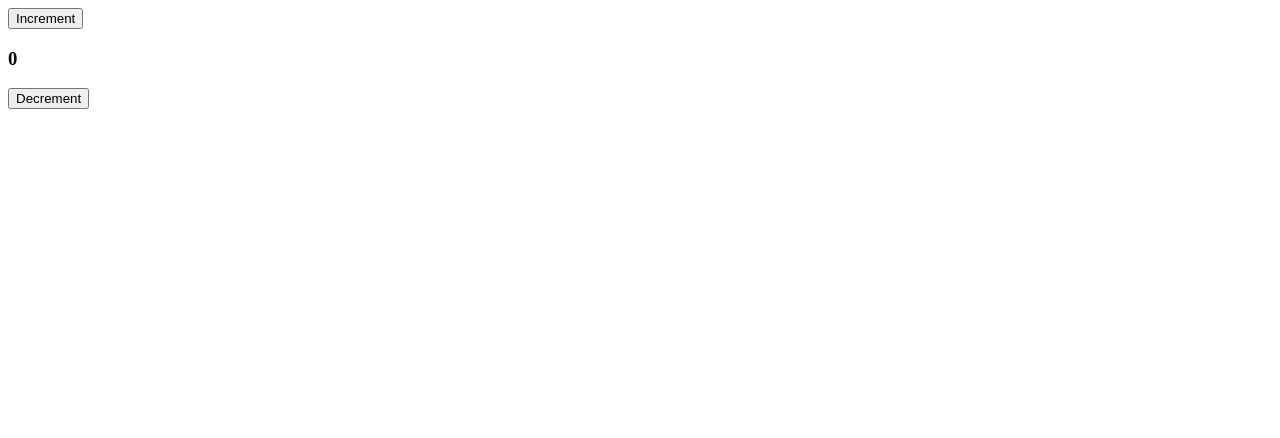
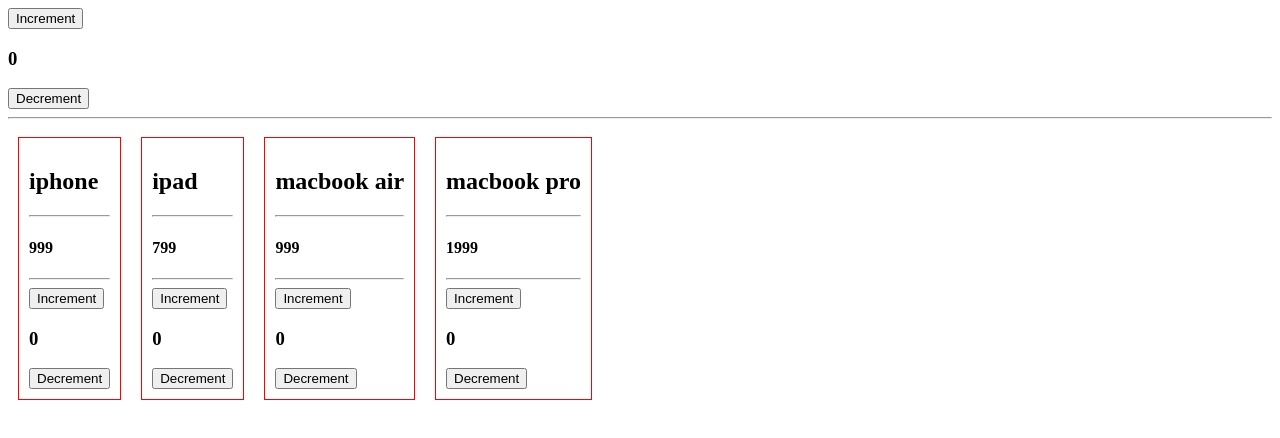
Before and after one commit to jayant4/JS_Apps, an Angular app in the folder training/AngularApps/my-angular-app1/: page / in a window 1280 px wide. Shown: the top 438 px of the page. Built offline with nearby package versions, Linux system fonts and the light colour scheme.

Commit message:
adding products  component

```diff
--- a/training/AngularApps/my-angular-app1/src/app/app.component.html
+++ b/training/AngularApps/my-angular-app1/src/app/app.component.html
@@ -1 +1,3 @@
 <counter></counter>
+<hr/>
+<products></products>
--- a/training/AngularApps/my-angular-app1/src/app/app.module.ts
+++ b/training/AngularApps/my-angular-app1/src/app/app.module.ts
@@ -3,11 +3,13 @@
 
 import { AppComponent } from './app.component';
 import { CounterComponent } from './counter.component';
+import { ProductsComponent } from './products.component';
 
 @NgModule({
   declarations: [
     AppComponent,
-    CounterComponent
+    CounterComponent,
+    ProductsComponent
   ],
   imports: [
     BrowserModule
--- /dev/null
+++ b/training/AngularApps/my-angular-app1/src/app/products.component.ts
@@ -0,0 +1,25 @@
+import { Component } from '@angular/core';
+
+@Component({
+  selector: 'products',
+  template: `
+  <div *ngFor ="let product of products"
+  style="display:inline-block; border:1px solid red; margin:10px;
+  padding:10px;">
+  <h2>{{product.name}}</h2>
+  <hr/>
+  <h4>{{product.price}}</h4>
+  <hr/>
+  <counter></counter>
+  </div>
+
+  `,
+})
+export class ProductsComponent {
+  public products = [
+    { name: 'iphone', price: 999 },
+    { name: 'ipad', price: 799 },
+    { name: 'macbook air', price: 999 },
+    { name: 'macbook pro', price: 1999 },
+  ];
+}
```
